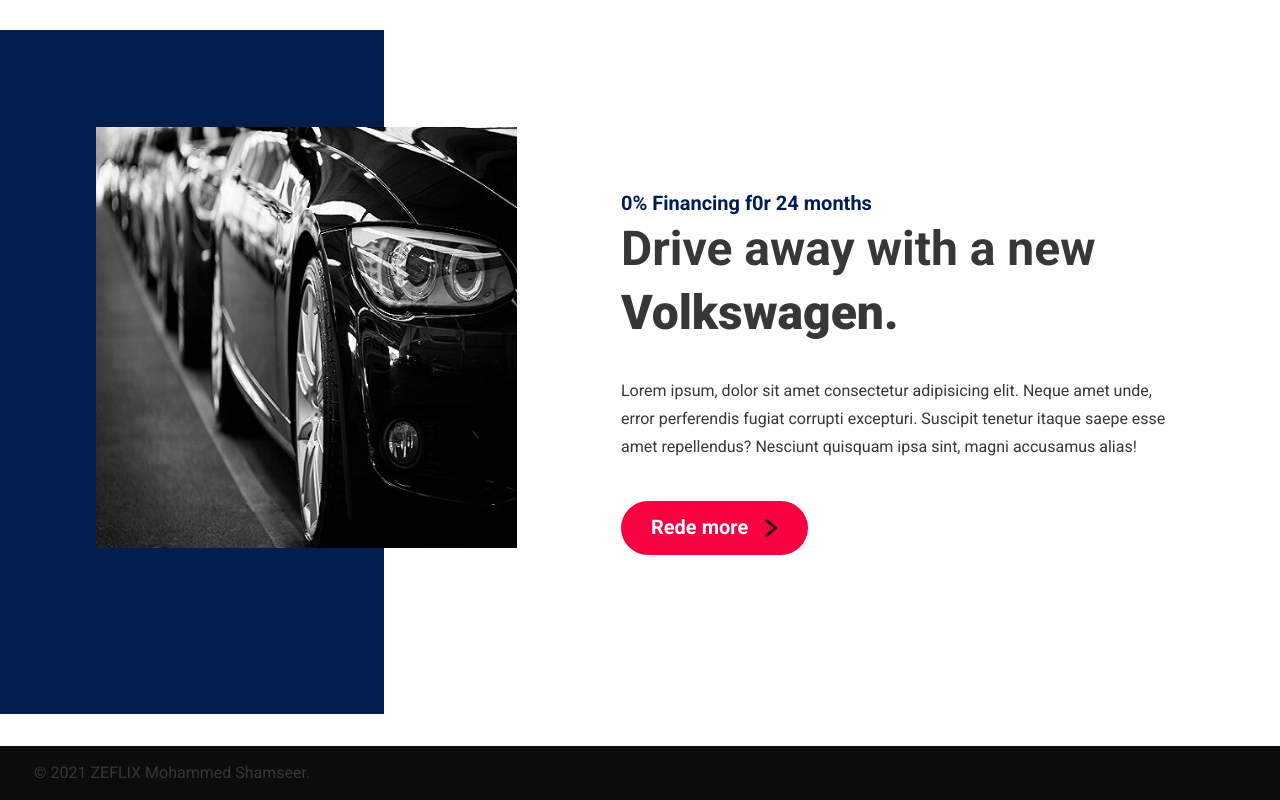
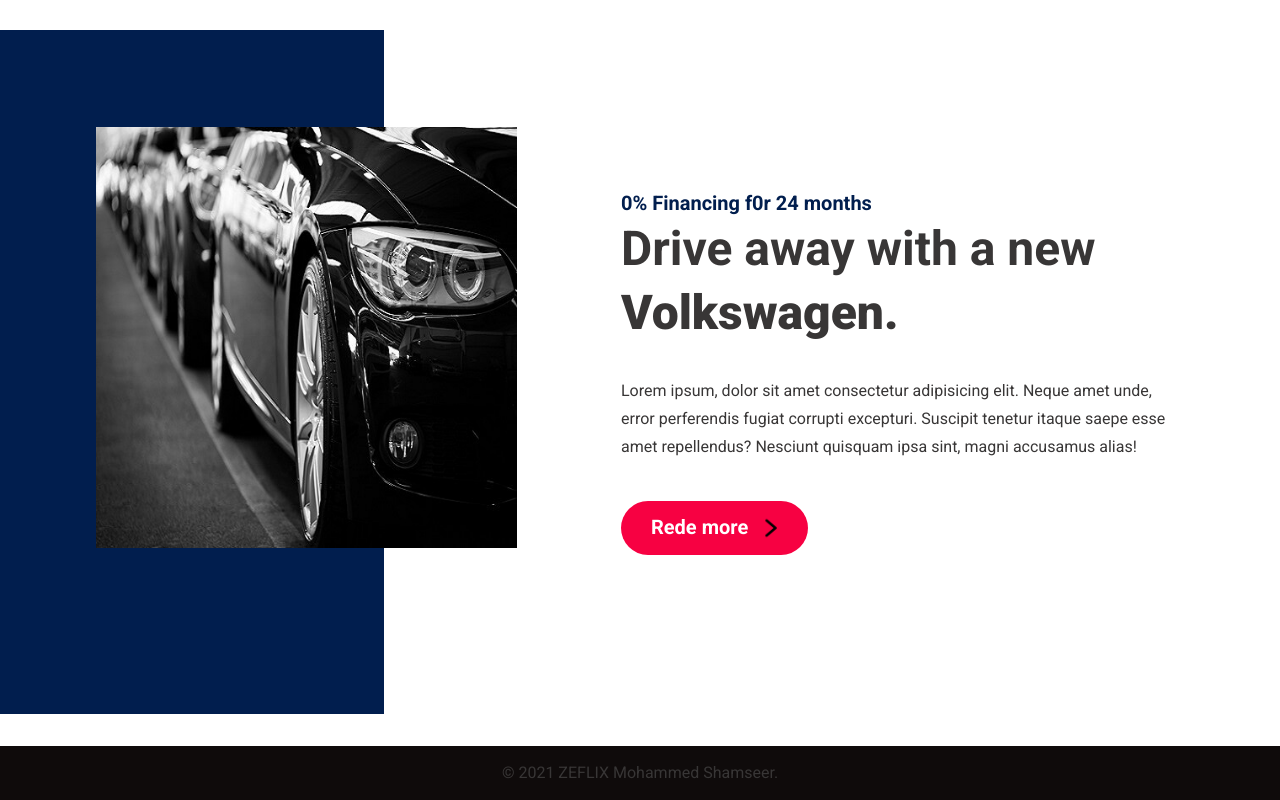
Before and after one commit to mohammed-shamseer-pv/Car, a plain HTML site: page index.html in a window 1280 px wide. Shown: the part 1654-2454 px from the top of the page. Drawn offline with nearby package versions, Linux system fonts and the light colour scheme.

Commit message:
footer text center

```diff
--- a/style/style.css
+++ b/style/style.css
@@ -455,10 +455,14 @@ hero-info h1 span{
 }
 
 /* footer */
+footer{
+    text-align: center;
+}
 .footer-menu{
     display: flex;
+   justify-content: center;
     margin-top: 32px;
-  padding: 13px 34px;
+    padding: 13px 34px;
     background-color: #0f0b0b;
     text-align: center;
 }
```
